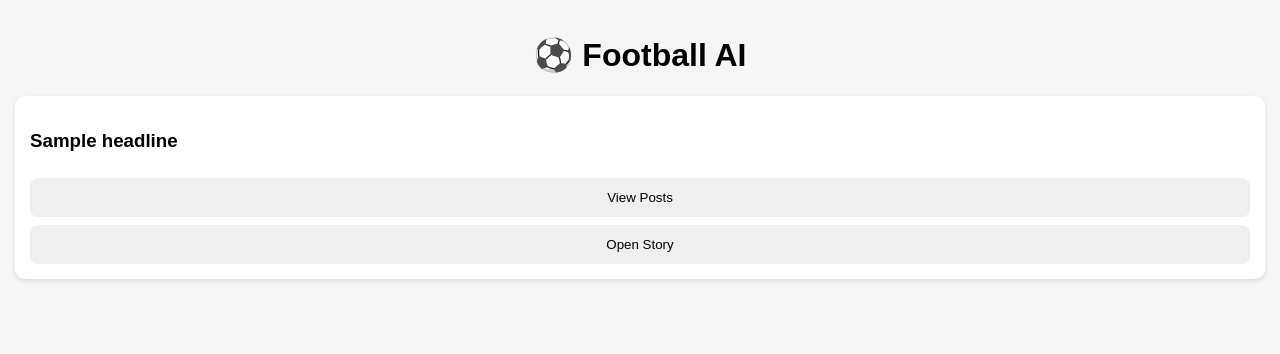
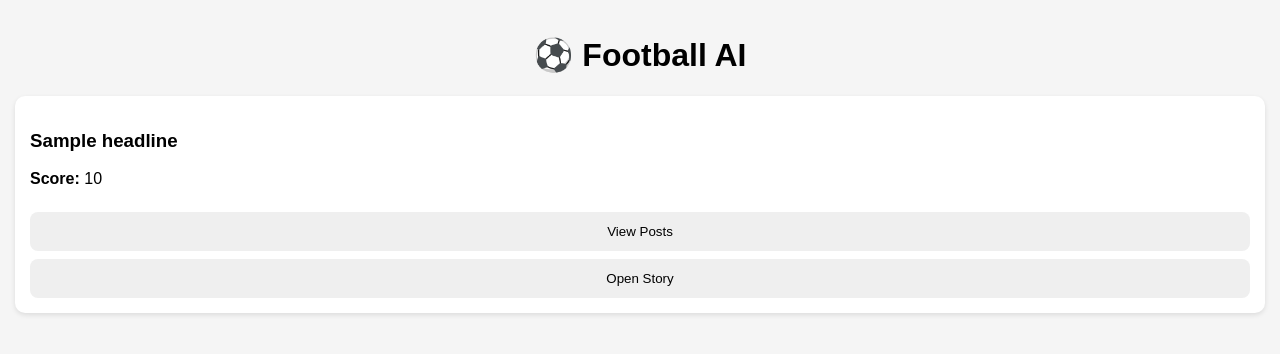
Before and after one commit to Alleq2th/football-ai, a Flask app: template templates/index.html in a window 1280 px wide. Shown: the top 354 px of the page. Run offline with Flask 3, Linux system fonts and the light colour scheme; the template is opened without the code that fills it: most values are stand-ins (such as "Sample title", 1, 10 or a date in 2020).

Commit message:
Show story scores

```diff
--- a/templates/index.html
+++ b/templates/index.html
@@ -56,6 +56,8 @@
 <div class="card">
 
     <h3>{{ post.headline }}</h3>
+
+<p><strong>Score:</strong> {{ post.score }}</p>
 
     <button onclick="toggleContent('content{{ loop.index }}')">
         View Posts
```
